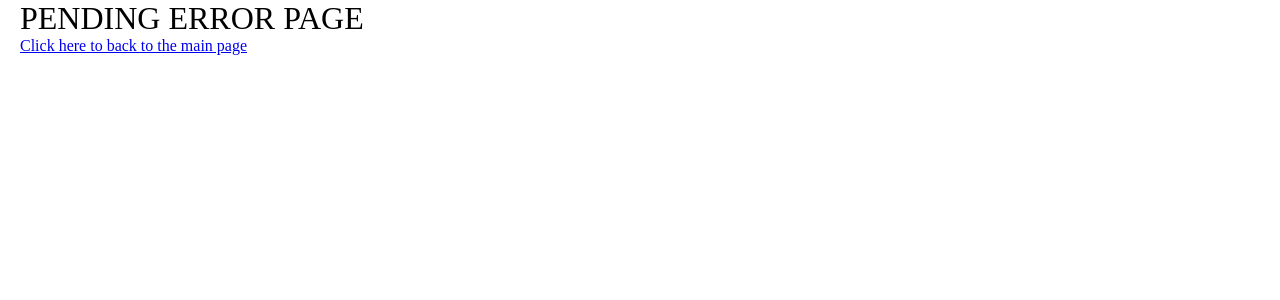
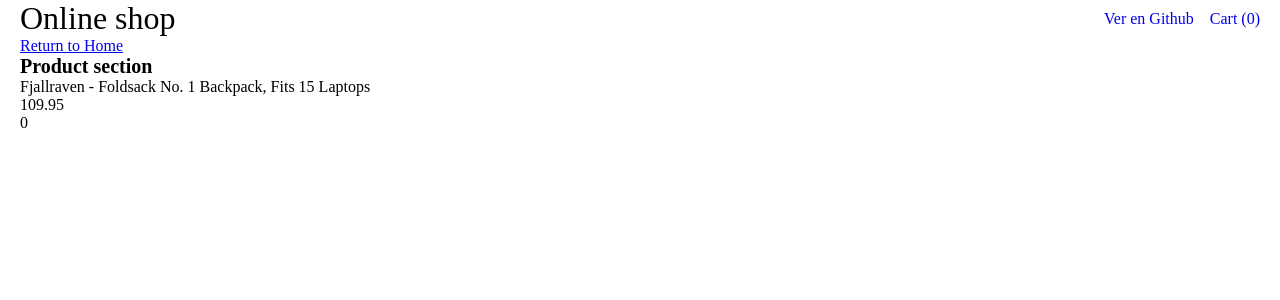
Before and after one commit to MMadlos/online-shop, a React (Vite) app: page /product/1 in a window 1280 px wide. Shown: the top 300 px of the page. Built offline with nearby package versions, Linux system fonts and the light colour scheme.

Commit message:
Add Link to the product page

```diff
--- a/src/App.jsx
+++ b/src/App.jsx
@@ -19,7 +19,10 @@ export const ShopContext = createContext({
 	handleClickRemoveCart: () => {},
 	handleChangeSearch: () => {},
 	handleClickSort: () => {},
+	handleClickProduct: () => {},
 })
+
+export const FilterContext = createContext({})
 
 function App() {
 	const mappedProducts = mapProductList(mockProducts)
@@ -76,25 +79,28 @@ function App() {
 		setProductsToShow(productsFound.length === 0 ? filteredProducts : productsFound)
 	}
 
-	function handleClickSort() {
-		// Create loop: if it's default, go to BA. If it's BA, go to AB. If it's AB, go to Default
 	const isDefault = sort === "default"
 	const isLowestToHighest = sort === "BA"
 	const isHighestToLowest = sort === "AB"
 
-		function sortProducts() {
-			if (isDefault) return productsToShow.sort((a, b) => b.price - a.price)
-			if (isLowestToHighest) return productsToShow.sort((a, b) => a.price - b.price)
+	function sortProducts(product) {
+		if (isDefault) return product.sort((a, b) => b.price - a.price)
+		if (isLowestToHighest) return product.sort((a, b) => a.price - b.price)
 		if (isHighestToLowest) return filterProductsByCategory(productList, selectedCategory)
 	}
 
-		const productsSorted = sortProducts()
+	function handleClickSort() {
+		const productsSorted = sortProducts(productsToShow)
 		setProductsToShow([...productsSorted])
 		setSort(isDefault ? "BA" : isLowestToHighest ? "AB" : "default")
 	}
 
+	const cartQuantity = cartList.length
+
 	return (
 		<>
+			<Header cartQuantity={cartQuantity} />
+
 			<ShopContext.Provider
 				value={{
 					productList,
@@ -110,7 +116,6 @@ function App() {
 					handleChangeSearch,
 					handleClickSort,
 				}}>
-				<Header />
 				<Outlet />
 			</ShopContext.Provider>
 		</>
--- a/src/Router.jsx
+++ b/src/Router.jsx
@@ -3,6 +3,7 @@ import App from "./App.jsx"
 import Cart from "./components/Cart.jsx"
 import HomePage from "./components/Pages/Home.jsx"
 import ErrorPage from "./components/Pages/ErrorPage.jsx"
+import Product from "./components/Pages/Product.jsx"
 
 const Router = () => {
 	const router = createBrowserRouter([
@@ -12,6 +13,10 @@ const Router = () => {
 			children: [
 				{ index: true, element: <HomePage /> },
 				{ path: "cart", element: <Cart /> },
+				{
+					path: "product/:productID",
+					element: <Product />,
+				},
 			],
 			errorElement: <ErrorPage />,
 		},
--- a/src/components/Header.jsx
+++ b/src/components/Header.jsx
@@ -1,12 +1,6 @@
 import { Link } from "react-router-dom"
-import { useContext } from "react"
-import { ShopContext } from "../App"
 
-function Header() {
-	const { cartList } = useContext(ShopContext)
-
-	const cartQuantity = cartList.length
-
+function Header({ cartQuantity }) {
 	return (
 		<header>
 			<div className="logo-container">
--- /dev/null
+++ b/src/components/Pages/Product.jsx
@@ -0,0 +1,23 @@
+import { Link, useParams } from "react-router-dom"
+import ProductInfo from "../ProductInfo"
+import { useContext } from "react"
+import { ShopContext } from "../../App"
+
+function Product() {
+	const { productID } = useParams()
+	const { productList } = useContext(ShopContext)
+
+	// Find the product in the productList
+	const [productSelected] = productList.filter((product) => product.id === Number(productID))
+
+	return (
+		<section className="product-info">
+			<Link to="/">Return to Home</Link>
+			<h2>Product section</h2>
+
+			{productSelected ? <ProductInfo product={productSelected} /> : <p>No hay producto</p>}
+		</section>
+	)
+}
+
+export default Product
--- a/src/components/ProductCard.jsx
+++ b/src/components/ProductCard.jsx
@@ -1,9 +1,11 @@
 import PropTypes from "prop-types"
+import { Link } from "react-router-dom"
 
 function ProductCard({ product, onClickAddCart, onClickRemoveCart }) {
 	const { id, name, description, price, url, rate, countRates, isAdded } = product
 
 	return (
+		<Link to={"product" + "/" + id}>
 			<div
 				className="product-card"
 				data-product-id={id}>
@@ -43,6 +45,7 @@ function ProductCard({ product, onClickAddCart, onClickRemoveCart }) {
 					)}
 				</div>
 			</div>
+		</Link>
 	)
 }
 
--- /dev/null
+++ b/src/components/ProductInfo.jsx
@@ -0,0 +1,13 @@
+function ProductInfo({ product }) {
+	const { name, price, quantity } = product
+
+	return (
+		<div className="product-info">
+			<h3>{name}</h3>
+			<p>{price}</p>
+			<p>{quantity}</p>
+		</div>
+	)
+}
+
+export default ProductInfo
--- a/src/components/Products.jsx
+++ b/src/components/Products.jsx
@@ -3,7 +3,7 @@ import { useContext } from "react"
 import { ShopContext } from "../App"
 
 function ProductsList() {
-	const { productsToShow, handleClickAddCart, handleClickRemoveCart } = useContext(ShopContext)
+	const { productsToShow, handleClickAddCart, handleClickRemoveCart, handleClickProduct } = useContext(ShopContext)
 
 	return (
 		<main>
@@ -14,6 +14,7 @@ function ProductsList() {
 						product={product}
 						onClickAddCart={handleClickAddCart}
 						onClickRemoveCart={handleClickRemoveCart}
+						onClickProduct={handleClickProduct}
 					/>
 				)
 			})}
```
Lines whose indentation alone changed are shown as unchanged.
